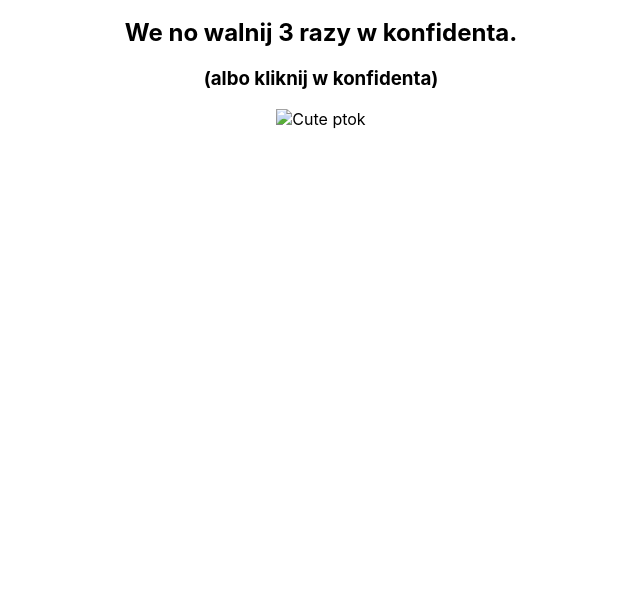
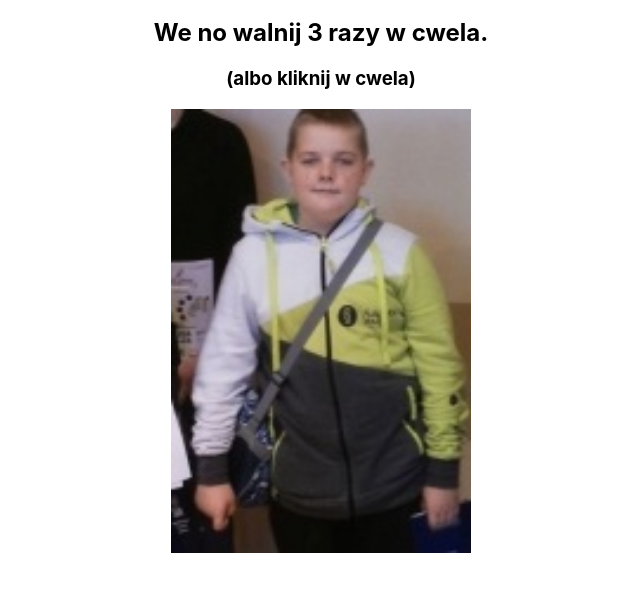
Before and after one commit to rzimon777/areczek, a plain HTML site: page index.html in a window 1280 px wide. Shown: the part 82-674 px from the top of the page, without its empty margins (319-959 px from the left). Drawn offline with Linux system fonts and the light colour scheme.

Commit message:
Add files via upload

```diff
--- a/index.html
+++ b/index.html
@@ -83,10 +83,10 @@
 <template>
   <div class='hello-message'>
     <h1>Siemano kolano!</h1>
-    <h2>We no walnij 3 razy w konfidenta.</h2>
-    <h3>(albo kliknij w konfidenta)</h3>
+    <h2>We no walnij 3 razy w cwela.</h2>
+    <h3>(albo kliknij w cwela)</h3>
 
-    <img src='media/images/arek.jfif' alt='Cute ptok' />
+    <img src='arek.jfif' alt='Cute ptok' />
   </div>
   <div class='logout-messages'></div>
 </template>
```
